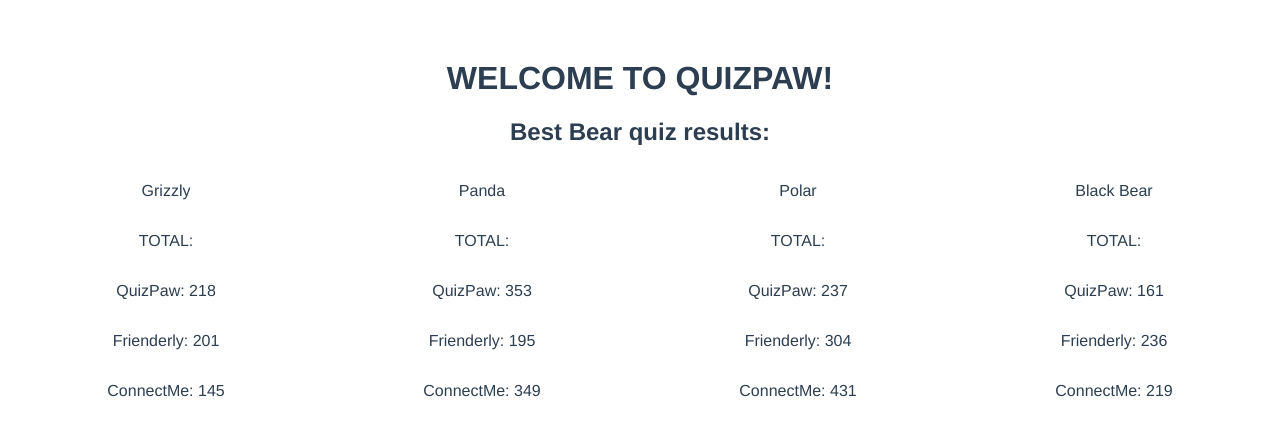
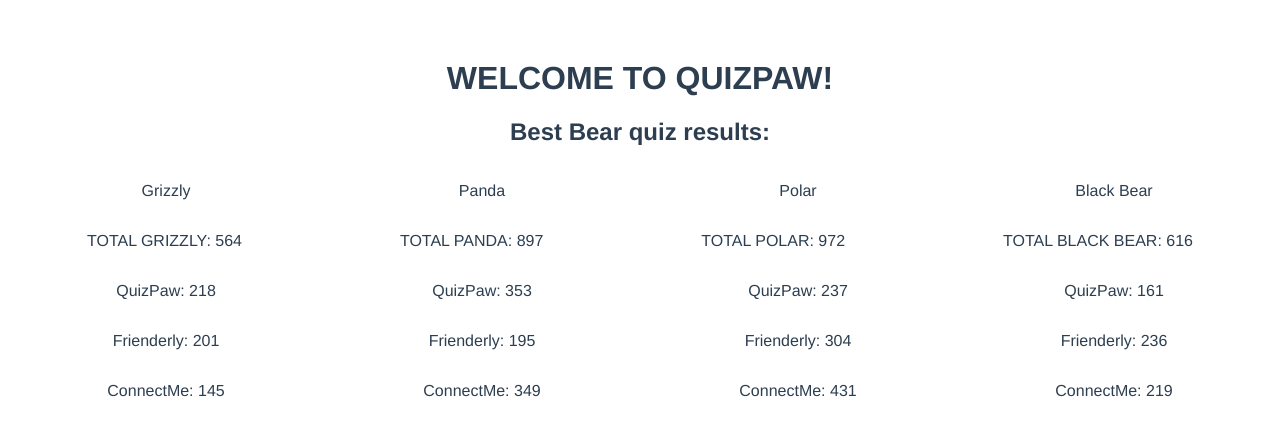
Before and after one commit to roberta-fiume/bearsWithVue, a Vue app: page / in a window 1280 px wide. Shown: the top 436 px of the page. Built offline with nearby package versions, Linux system fonts and the light colour scheme.

Commit message:
calculated total for each bear

```diff
--- a/src/components/HelloWorld.vue
+++ b/src/components/HelloWorld.vue
@@ -4,18 +4,17 @@
 
     <h2>Best Bear quiz results:</h2>
 
-   <!--  <div class="bears" v-for="element in frienderly" :key="element.votes">
-        <h2>TOTAL: </h2>
-        <h1> {{element.option}}</h1>
-        <p>Freinderly: {{element.votes}}</p>
-        <p v-for="vote in connectMeVotes" :key="vote">ConnectMe: {{vote}}</p>
-    </div> -->
-
     <div class="wrapperBearsnames">
       <div v-for="name in getNamesInFrienderly" :key="name" class="bearsNames">
         <p>{{name}}</p>
-       <p>TOTAL: </p>
       </div>
+    </div>
+
+    <div class="wrapperTotals">
+      <p>TOTAL GRIZZLY: {{totalForGrizzly}}</p>
+      <p>TOTAL PANDA: {{totalForPanda}}</p>
+      <p>TOTAL POLAR: {{totalForPolar}}</p>
+      <p>TOTAL BLACK BEAR: {{totalForBlackBear}}</p>
     </div>
 
     <div class="wrapperQuizPawResults">
@@ -92,7 +91,8 @@ export default {
       },
       votes: [],
       bearsNames: [],
-      votesConnectMe: []
+      votesConnectMe: [],
+      totalResultGrizzly: null,
     }
   },
   methods: {
@@ -100,14 +100,6 @@ export default {
   },
 
   computed: {
- /*    connectMeVotes() {
-        this.connectMe.forEach(element => {
-          this.votes.push(element.votes);
-          console.log("votesss", this.votes)
-        return this.votes
-      })
-      return this.votes
-    }, */
     getNamesInFrienderly() {
       this.frienderly.filter(element => {
         this.bearsNames.push(element.option);
@@ -129,7 +121,25 @@ export default {
         return this.votesConnectMe
       })
       return this.votesConnectMe
-    }
+    },
+
+    totalForGrizzly() {
+      return this.frienderly[0].votes + this.connectMe[0].votes + this.quizPaw.grizzly
+    },
+
+    totalForPanda() {
+       return this.frienderly[1].votes + this.connectMe[1].votes + this.quizPaw.panda
+    },
+
+    totalForPolar() {
+       return this.frienderly[2].votes + this.connectMe[2].votes + this.quizPaw.polar
+    },
+
+    totalForBlackBear() {
+       return this.frienderly[3].votes + this.connectMe[3].votes + this.quizPaw.blackBear
+    },
+
+
   }
 }
 </script>
@@ -154,6 +164,12 @@ export default {
   flex-direction: column;
 }
 
+.wrapperTotals {
+  display: flex;
+  flex-direction: row;
+  justify-content: space-around;
+}
+
 .wrapperQuizPawResults {
   display: flex;
   flex-direction: row;
```
Lines whose indentation alone changed are shown as unchanged.
